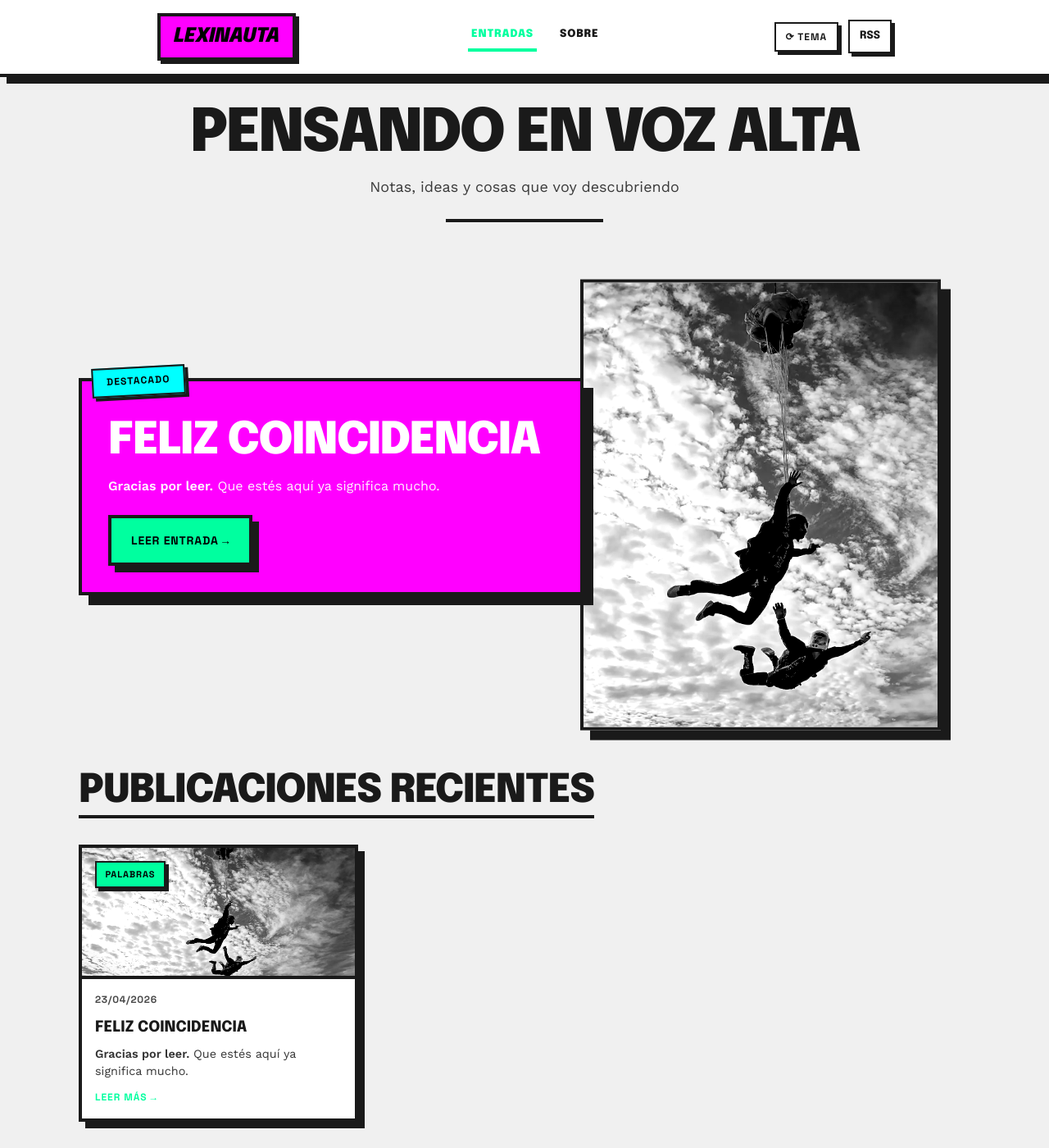
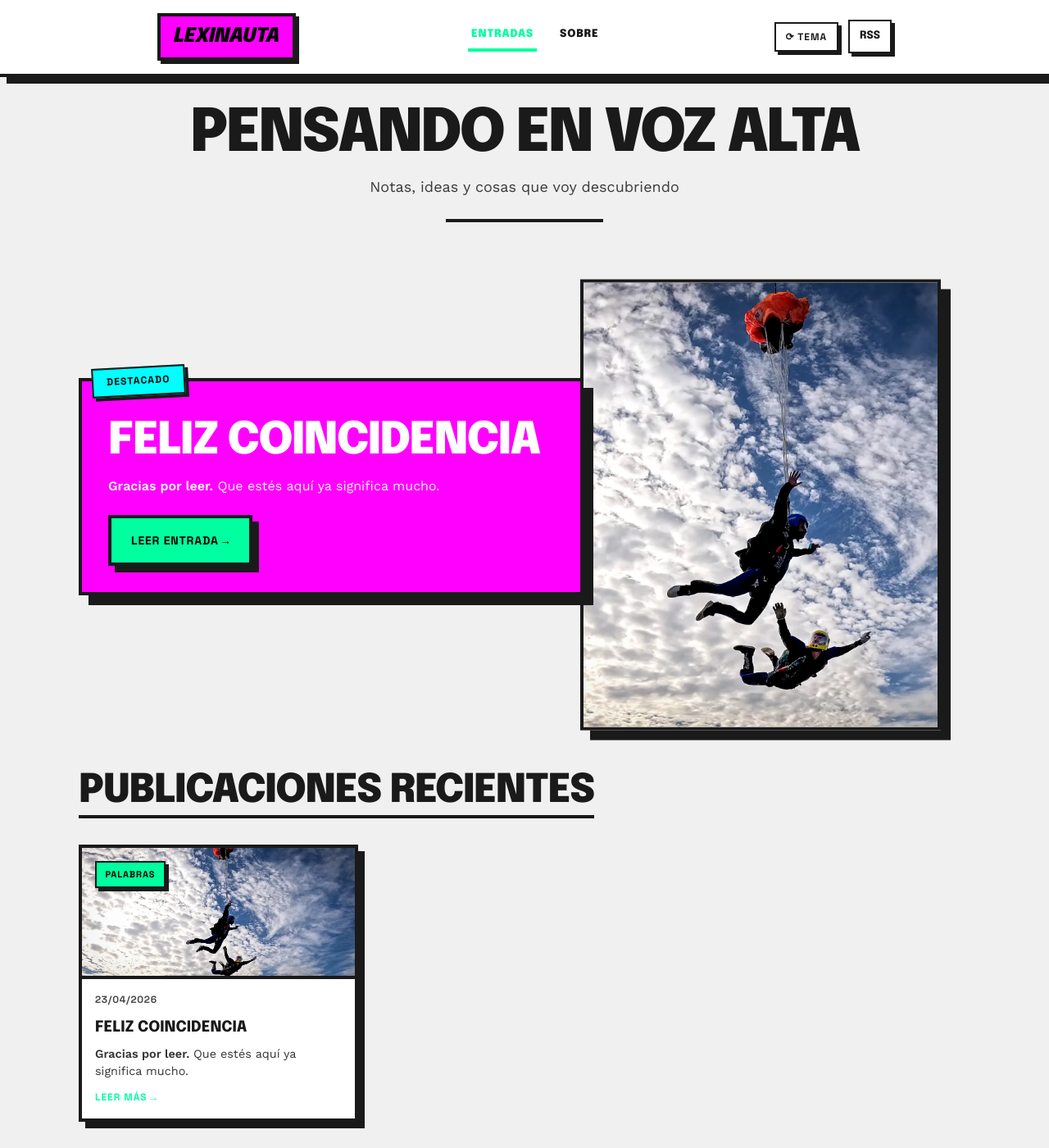
Before and after one commit to 14tinchov/lexinauta, a Jekyll site: the page built from index.html, in a window 1280 px wide and 1400 px high. Shown: the whole window at 82% size. Built offline with Jekyll 4.4.1, drawn with Linux system fonts in a browser that asks for light colours; the list of posts is cut into pages by our own code.

Commit message:
Remove gray filter

```diff
--- a/assets/css/style.css
+++ b/assets/css/style.css
@@ -428,7 +428,6 @@ body.site-body {
   width: 100%;
   height: 100%;
   object-fit: cover;
-  filter: grayscale(100%) contrast(1.2) saturate(1.3);
   background: var(--primary);
 }
 
@@ -510,7 +509,6 @@ body.site-body {
   height: 100%;
   object-fit: cover;
   display: block;
-  filter: grayscale(100%) contrast(1.1);
 }
 
 .post-card__chip {
@@ -1095,7 +1093,6 @@ body.site-body {
   height: 100%;
   object-fit: cover;
   display: block;
-  filter: grayscale(100%) contrast(1.1);
 }
 
 .related-post-card__body {
```
